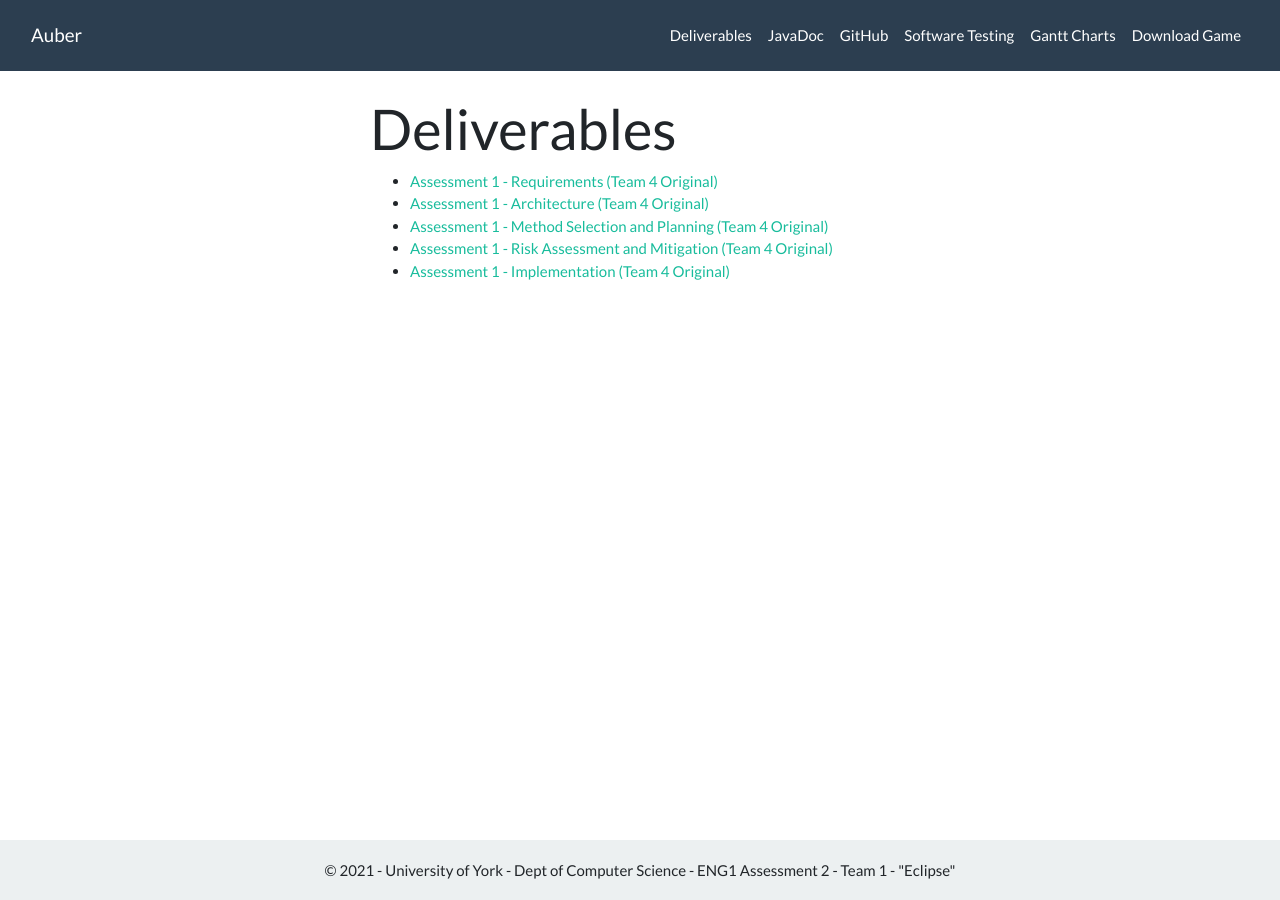
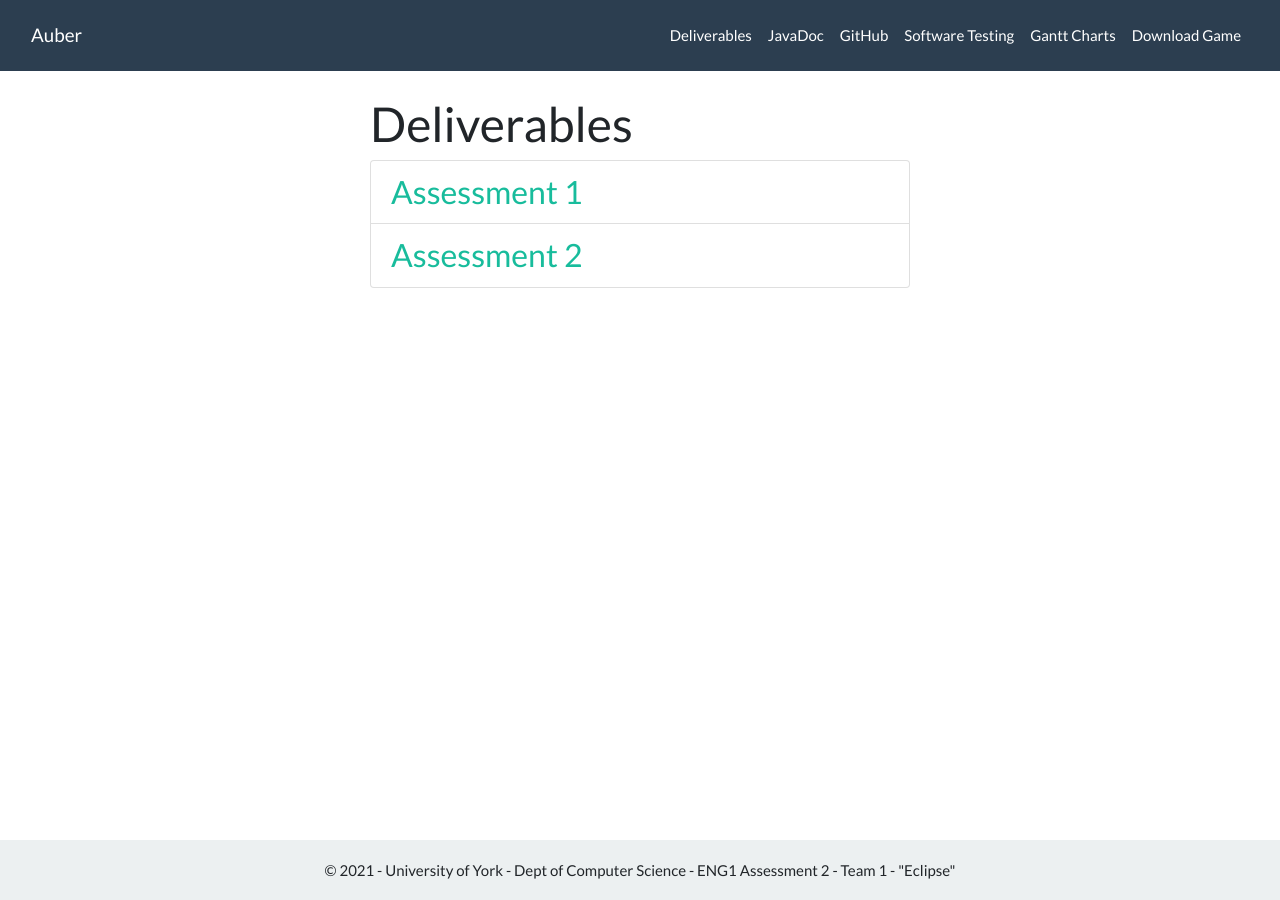
Before and after one commit to ENG1-Eclipse/website2, a Jekyll site: the page built from deliverables.html, in a window 1280 px wide. Built offline with Jekyll 4.4.1, drawn with Linux system fonts in a browser that asks for light colours; nearby versions of some CDN libraries.

Commit message:
Update deliverables.html

```diff
--- a/deliverables.html
+++ b/deliverables.html
@@ -3,19 +3,14 @@ title: Deliverables
 permalink: /deliverables/
 ---
 
-<h1 class="display-4">
-    Deliverables
-</h1>
-<ul>
-    {% for item in site.data.deliverables %}
-      <li>
-        {% if item.file %}
-            <a href="{{ site.url }}{{ site.baseurl }}{{item.file}}" download>{{item.name | camelcase}}</a>
-        {% elsif item.url %}
-            <a href="{{item.url}}">{{item.name | camelcase}}</a>
-        {% else %}
-            {{item.name | camelcase}}
-        {% endif %}
-      </li>
-    {% endfor %}
+<h1>Deliverables</h1>
+<ul class="list-group">
+    <li class="list-group-item list-group-item-action">
+        <a class="stretched-link link-undecorated h3" href="https://eng1-eclipse.github.io/website2/deliverables/assessment1/">Assessment 1</a>
+        <br>
+     </li>
+    <li class="list-group-item list-group-item-action">
+        <a class="stretched-link link-undecorated h3" href="https://eng1-eclipse.github.io/website2/deliverables/assessment2/">Assessment 2</a>
+        <br>
+     </li>
 </ul>
```
